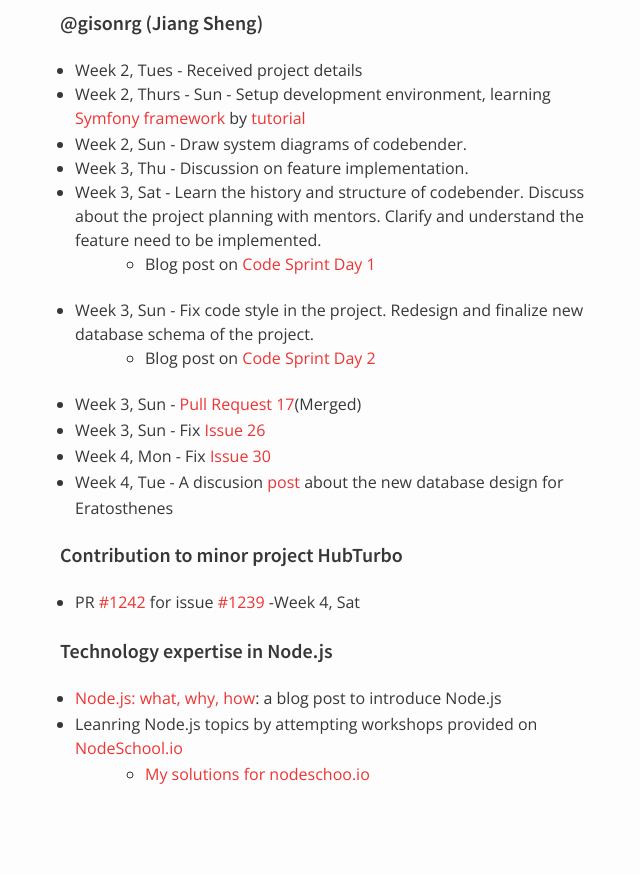
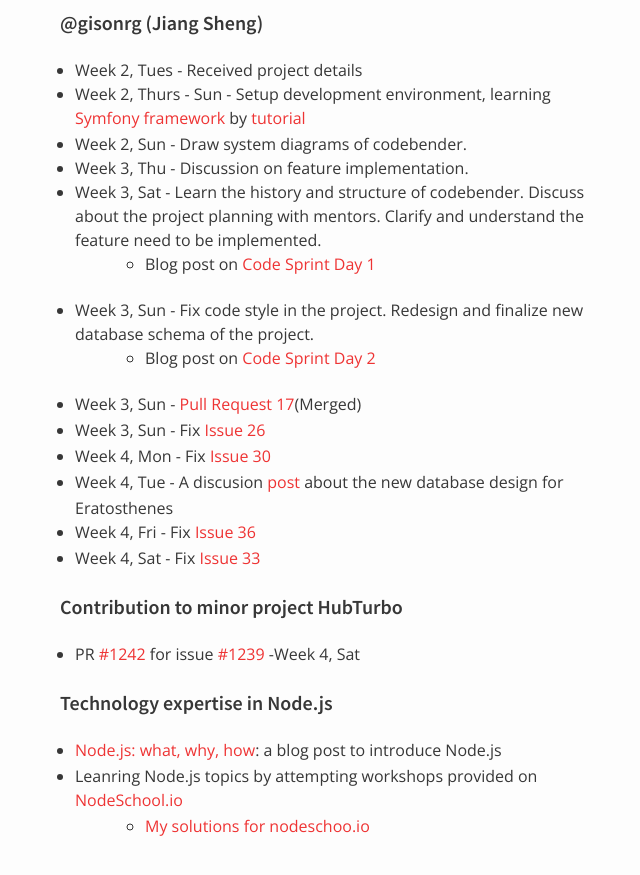
Before and after one commit to nus-oss/cs3281-AY1516S2-website, a Jekyll site: the page built from teams/codebender.md, in a window 1280 px wide and 900 px high, scrolled down 5525 px. Shown: the top 875 px of the window, without its empty margins (310-950 px from the left). Built offline with Jekyll 4.4.1, drawn with Linux system fonts in a browser that asks for light colours; before the commit the page ends 6373 px from its top, so only the background shows below that.

Commit message:
Update Jiang Sheng's progress

```diff
--- a/teams/codebender.md
+++ b/teams/codebender.md
@@ -185,6 +185,8 @@
 * Week 3, Sun - Fix [Issue 26](https://github.com/codebendercc/eratosthenes/issues/26)
 * Week 4, Mon - Fix [Issue 30](https://github.com/codebendercc/eratosthenes/issues/30)
 * Week 4, Tue - A discusion [post](http://blog.gisonrg.me/2016/eratosthenes-database-redesign/) about the new database design for Eratosthenes
+* Week 4, Fri - Fix [Issue 36](https://github.com/codebendercc/eratosthenes/issues/36)
+* Week 4, Sat - Fix [Issue 33](https://github.com/codebendercc/eratosthenes/issues/33)
 
 #### Contribution to minor project HubTurbo
 * PR [#1242](https://github.com/HubTurbo/HubTurbo/pull/1242) for issue [#1239](https://github.com/HubTurbo/HubTurbo/issues/1239) -Week 4, Sat
```
